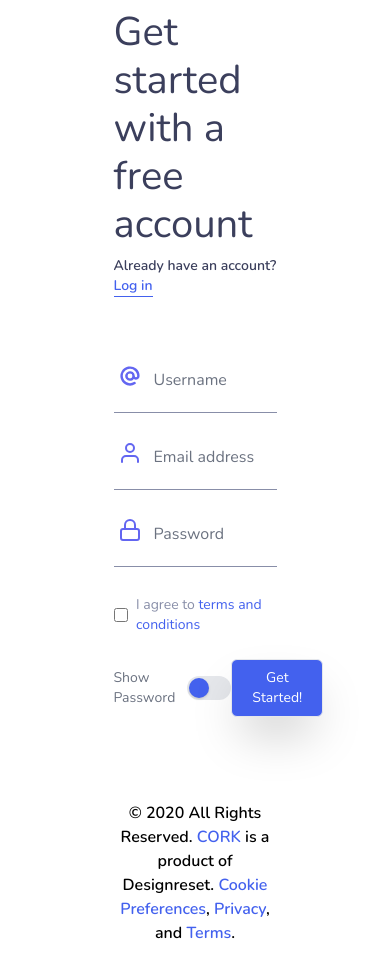
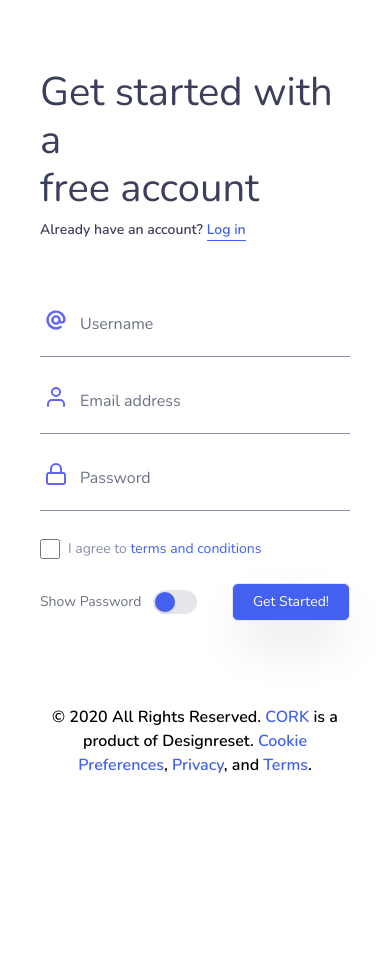
Before and after one commit to Rajat-patel19/codeyogi, a React (Create React App) app: page /signup in a window 390 px wide. After the commit the page ends 844 px from the top, so only its background shows below. Built offline with nearby package versions, Linux system fonts and the light colour scheme.

Commit message:
px correction

```diff
--- a/src/pages/Auth.page.tsx
+++ b/src/pages/Auth.page.tsx
@@ -11,7 +11,7 @@ interface Props {}
 const Auth: FC<Props> = (props) => {
      return (
           <div className="flex lg:justify-between justify-center">
-               <switch className="w-1/2">
+               <switch className="md:w-1/2 w-full">
                     <Route path="/login">
                          <LoginPage />
                     </Route>
--- a/src/pages/Login.page.tsx
+++ b/src/pages/Login.page.tsx
@@ -53,7 +53,7 @@ const Login: FC<Props> = (props) => {
      });
      return (
           <>
-               <div className="min-h-screen flex items-center justify-center py-2 px-4 sm:px-2 lg:px-8">
+               <div className="min-h-screen flex items-center justify-center py-2 px-10 md:px-5 lg:px-8">
                     <div className="max-w-md w-full space-y-8">
                          <div className="text-left mb-16">
                               <h2 className="text-40 font-medium text-greyish mb-1">
--- a/src/pages/Signup.page.tsx
+++ b/src/pages/Signup.page.tsx
@@ -57,7 +57,7 @@ const Signup: FC<Props> = (props) => {
           },
      });
      return (
-          <div className="min-h-screen flex items-center justify-center py-2 px-4 sm:px-2 lg:px-8">
+          <div className="min-h-screen flex items-center justify-center py-2 px-10 md:px-2 lg:px-8">
                <div className="max-w-md w-full space-y-8">
                     <div className="text-left mb-16">
                          <h2 className="text-40 font-medium text-greyish mb-1 leading-48">
```
